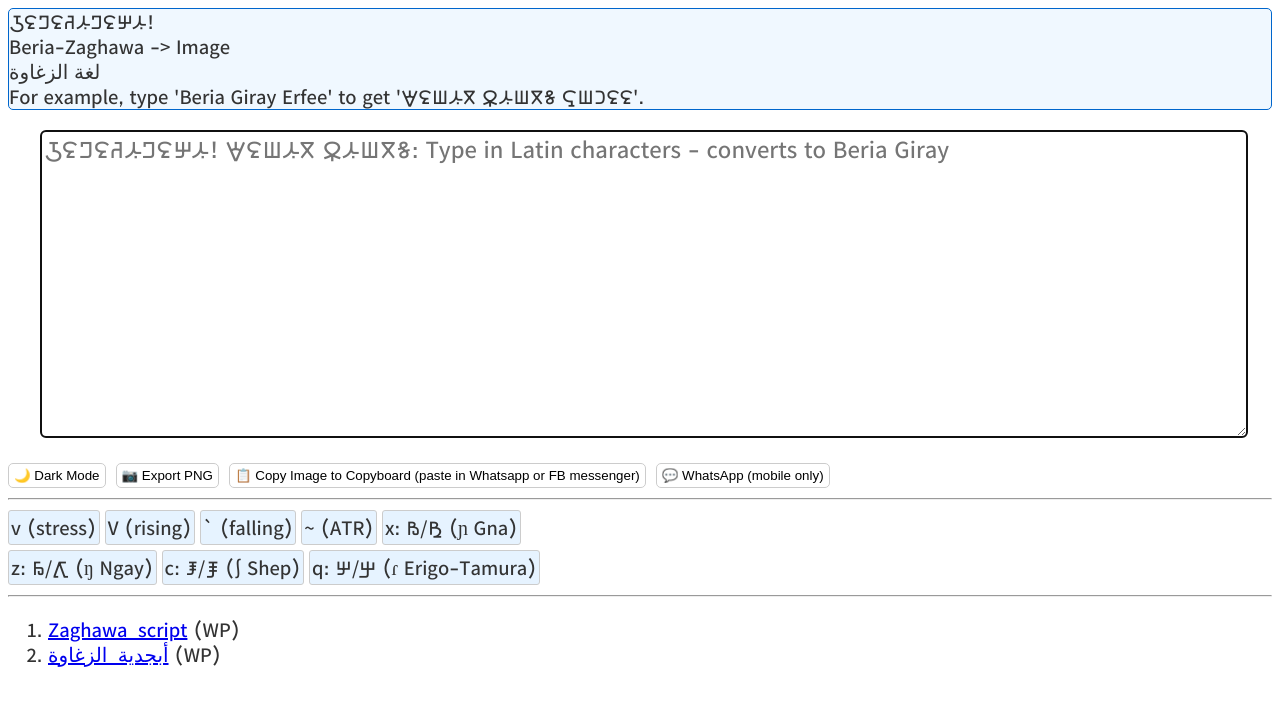
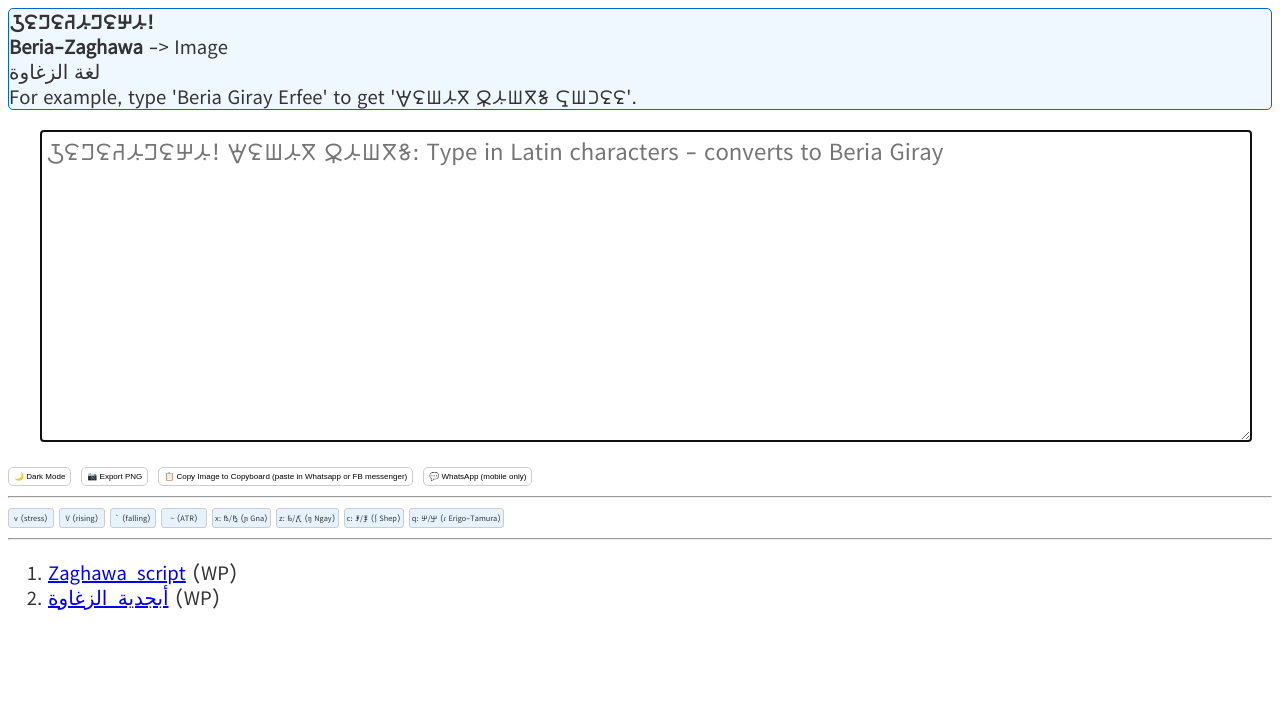
Before and after one commit to komapc/noamba, a website: page src/beria-input.html in a window 1280 px wide. Drawn offline with Linux system fonts and the light colour scheme.

Commit message:
beria-WIP: dynamic size scale

```diff
--- a/src/beria-input.html
+++ b/src/beria-input.html
@@ -17,7 +17,8 @@
   <style>
 
     body {
-      font-family: KedebideriSB, serif, sans-serif;
+      font-family: KedebideriM, serif, sans-serif;
+      /* font-family: KedebideriSB, serif, sans-serif; */
       font-size: 125%;
       /* margin: 20px;
       padding: 10px; */
@@ -31,11 +32,11 @@
       color: #e0e0e0;
     }
 
+     /* For scaling below 1200px */
     .beria-textarea-wrapper {
       width: 1200px;
       /* max-width: 100vw; */
       margin: 0 auto;
-      /* For scaling below 1200px */
       transform-origin: top left;
       transition: transform 0.2s;
     }
@@ -44,12 +45,12 @@
       width: 1200px;
       max-width: 100%;
       height: 300px;
-      font-family: KedebideriSB, serif, sans-serif;
+      font-family: KedebideriM, serif, sans-serif;
       font-size: 24px;
       /* margin-bottom: 20px; */
-      /* padding: 10px; */
+      padding: 4px;
       border: 2px solid #ccc;
-      border-radius: 5px;
+      /* border-radius: 5px; */
       transition: background-color 0.3s, color 0.3s, border-color 0.3s;
     }
 
@@ -96,7 +97,7 @@
       border: 1px solid #ccc;
       background: white;
       border-radius: 3px;
-      /* font-size: 18px; */
+      font-size: 8px;
       cursor: pointer;
       min-width: 40px;
       text-align: center;
@@ -145,7 +146,7 @@
       border: 1px solid #ccc;
       background: white;
       border-radius: 5px;
-      /* font-size: 14px; */
+      font-size: 8px;
       cursor: pointer;
       transition: background-color 0.3s, color 0.3s, border-color 0.3s;
       white-space: nowrap;
@@ -410,8 +411,8 @@
       const wrapperTextarea = document.getElementById('beria-textarea-wrapper');
 
       try {
-        // const canvas = await html2canvas(beriaEl, {
-        const canvas = await html2canvas(wrapperTextarea, {
+        const canvas = await html2canvas(beriaEl, {
+        //const canvas = await html2canvas(wrapperTextarea, {
           // scale:	WARNING - default: window.devicePixelRatio, we want fixed: 1
           scale: 1,
           removeContainer: true,
@@ -420,7 +421,7 @@
           // width: beriaEl.offsetWidth,
           // height: beriaEl.offsetHeight,
           imageTimeout: 0, // No timeout for images
-          letterRendering: true,
+          // letterRendering: true,
           allowTaint: true,
           useCORS: true,
           // backgroundColor: backgroundColor,
```
